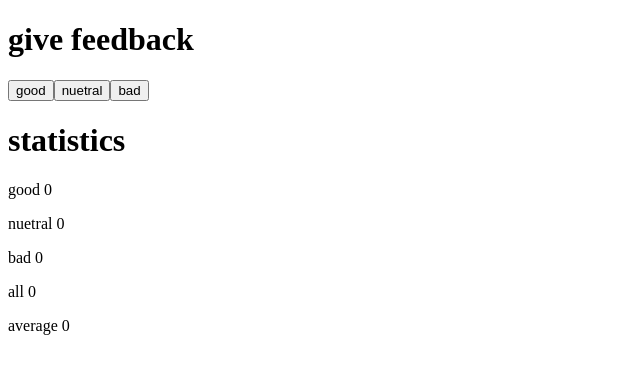
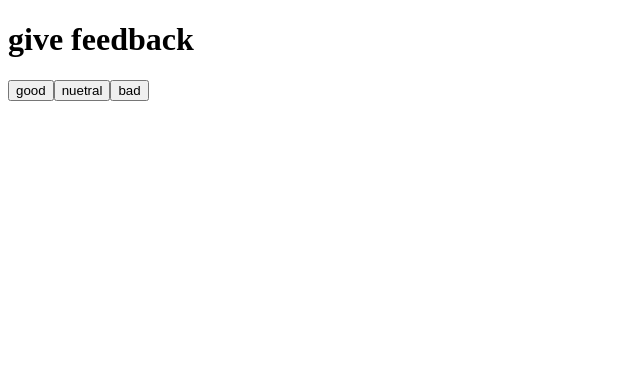
Before and after one commit to jrhamilton/fso, a React (Create React App) app in the folder part1/unicafe/: page / in a window 1280 px wide. Shown: the top 374 px of the page, without its empty margins (0-640 px from the left). Built offline with nearby package versions, Linux system fonts and the light colour scheme.

Commit message:
exercises 1.9 and 1.10 completed.

```diff
--- a/part1/unicafe/src/App.js
+++ b/part1/unicafe/src/App.js
@@ -1,18 +1,32 @@
 import { useState } from 'react'
 
+const Button = (props) => (
+  <button onClick={props.handleClick}>
+    {props.text}
+  </button>
+)
+
+const StatisticLine = (props) => {
+  return (
+    <p>{props.text} {props.value}</p>
+  )
+}
+
 const Statistics = (props) => {
-  return (
-    <div>
-      <h1>statistics</h1>
+  if (props.activate) {
+    return (
       <div>
-        <p>good {props.good}</p>
-        <p>nuetral {props.nuetral}</p>
-        <p>bad {props.bad}</p>
-        <p>all {props.all}</p>
-        <p>average {props.average}</p>
+        <h1>statistics</h1>
+        <div>
+          <StatisticLine text='good' value={props.good} />
+          <StatisticLine text='nuetral' value={props.nuetral} />
+          <StatisticLine text='bad' value={props.bad} />
+          <StatisticLine text='all' value={props.all} />
+          <StatisticLine text='average' value={props.average} />
+        </div>
       </div>
-    </div>
-  )
+    )
+  }
 }
 
 const App = () => {
@@ -22,34 +36,40 @@ const App = () => {
   const [bad, setBad] = useState(0)
   const [all, setAll] = useState(0)
   const [average, setAverage] = useState(0)
+  const [activate, setActivate] = useState(false)
+
+  const handled = () => {
+    setAll(all + 1)
+    setActivate(true)
+  }
 
   const theGood = () => {
-    setAll(all + 1)
+    setAverage((good + 1 - bad) / (all + 1))
     setGood(good + 1)
-    setAverage((good + 1 - bad) / (all + 1))
+    handled()
   }
 
   const theNuetral = () => {
-    setAll(all + 1)
+    setAverage((good - bad) / (all + 1))
     setNuetral(nuetral + 1)
-    setAverage(average)
+    handled()
   }
 
   const theBad = () => {
-    setAll(all + 1)
+    setAverage((good - bad - 1) / (all + 1))
     setBad(bad + 1)
-    setAverage((good - bad - 1) / (all + 1))
+    handled()
   }
 
   return (
     <div>
       <h1>give feedback</h1>
       <div>
-        <button onClick={theGood}>good</button>
-        <button onClick={theNuetral}>nuetral</button>
-        <button onClick={theBad}>bad</button>
+        <Button handleClick={() => theGood()} text='good' />
+        <Button handleClick={() => theNuetral()} text='nuetral' />
+        <Button handleClick={() => theBad()} text='bad' />
       </div>
-      <Statistics good={good} nuetral={nuetral} bad={bad} all={all} average={average} />
+      <Statistics good={good} nuetral={nuetral} bad={bad} all={all} average={average} activate={activate} />
     </div>
   )
 }
```
